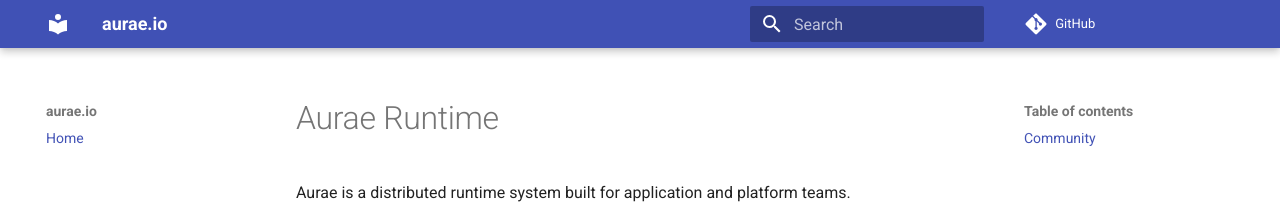
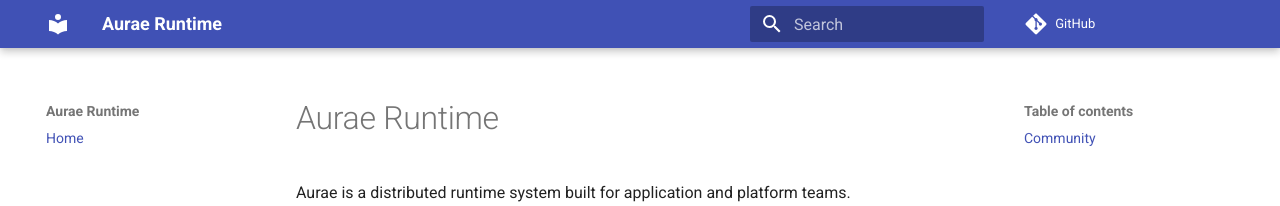
Before and after one commit to aurae-runtime/aurae.io, an MkDocs documentation site: the page built from docs/index.md, in a window 1280 px wide. Shown: the top 206 px of the page. Built offline with MkDocs 1.6.1 and Material for MkDocs 9.7.7, drawn with Linux system fonts in a browser that asks for light colours; comment, search, counter and statistics services are not loaded.

Commit message:
Update mkdocs.yml

```diff
--- a/mkdocs.yml
+++ b/mkdocs.yml
@@ -1,5 +1,5 @@
-site_name: "aurae.io"
-site_url: ""
+site_name: "Aurae Runtime"
+site_url: "https://aurae.io"
 repo_url: "https://github.com/aurae-runtime/aurae.io"
 edit_url: "#root/docs/"
 
```
